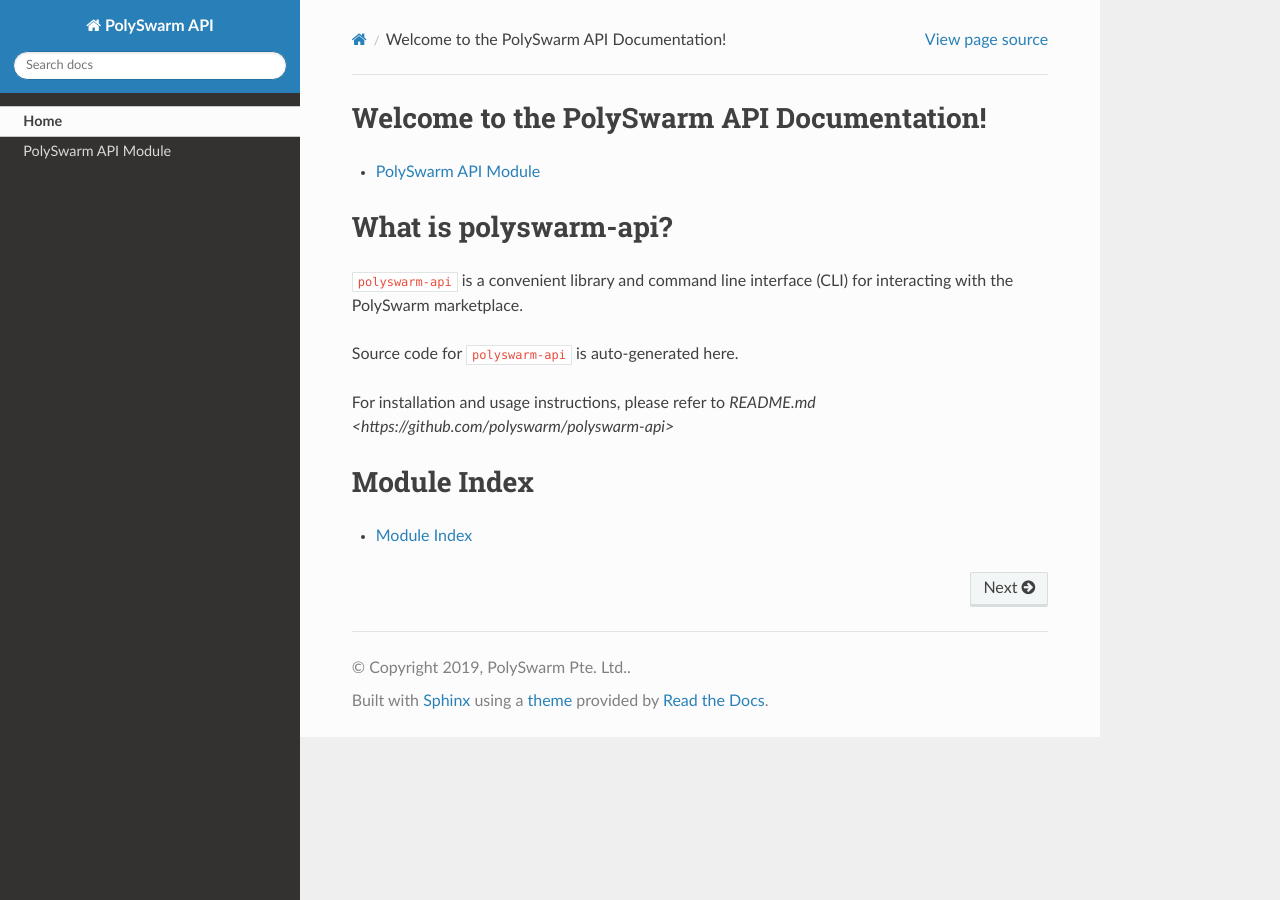
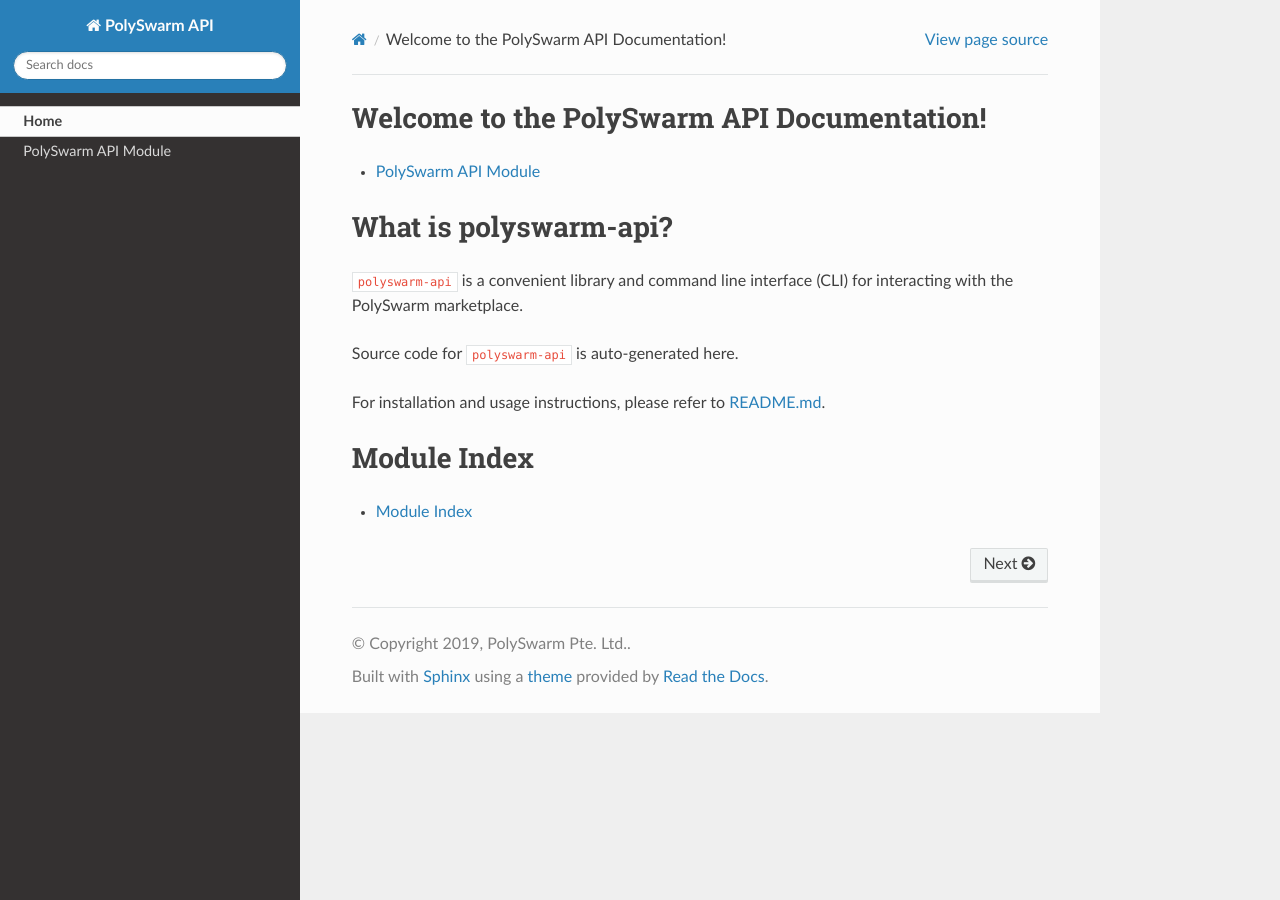
Before and after one commit to polyswarm/polyswarm-api, a Sphinx documentation site: the page built from docs/index.rst, in a window 1280 px wide. Built offline with Sphinx 7.4.7 and the Read the Docs theme 2.0.0, drawn with Linux system fonts in a browser that asks for light colours.

Commit message:
Fix link

```diff
--- a/docs/index.rst
+++ b/docs/index.rst
@@ -24,7 +24,7 @@
 
 Source code for ``polyswarm-api`` is auto-generated here.
 
-For installation and usage instructions, please refer to `README.md <https://github.com/polyswarm/polyswarm-api>`
+For installation and usage instructions, please refer to `README.md <https://github.com/polyswarm/polyswarm-api>`_.
 
 
 Module Index
```
